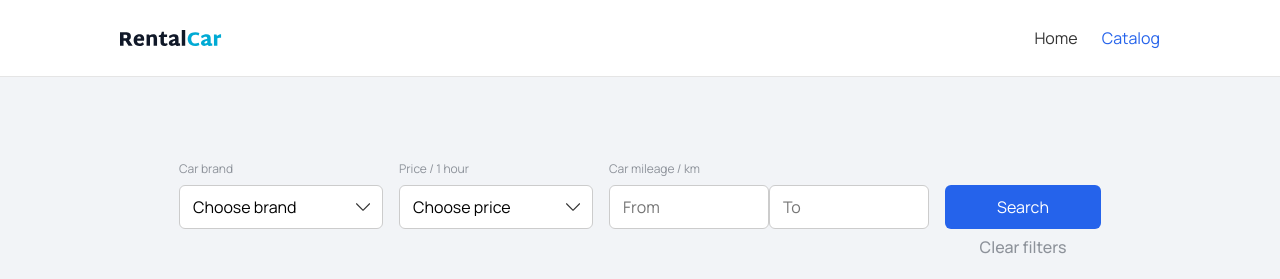
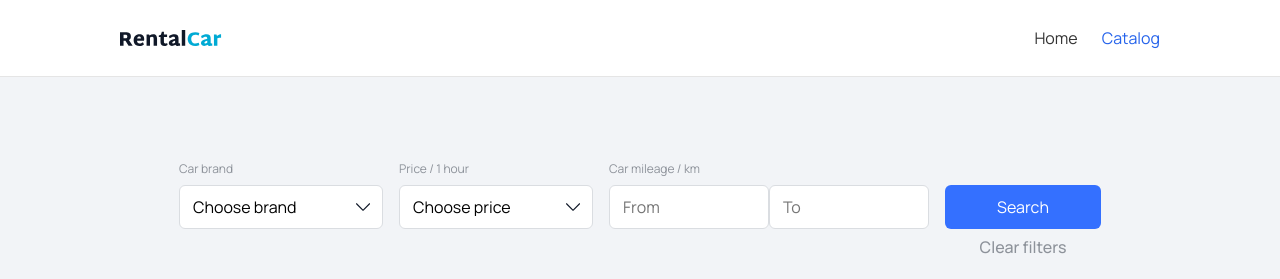
Before and after one commit to Taras-Lisnyak/rental-car, a Next.js app: page /catalog in a window 1280 px wide. Shown: the top 279 px of the page. Built offline with nearby package versions, Linux system fonts and the light colour scheme; no server answers.

Commit message:
add var for Catalog

```diff
--- a/app/catalog/Catalog.module.css
+++ b/app/catalog/Catalog.module.css
@@ -1,5 +1,5 @@
 .mainSection {
-  background-color: #F2F4F7;
+  background-color: var(--badges);
 }
 
 .mainSection :global(.container) {
@@ -58,7 +58,7 @@
   font-size: 19px;
   font-weight: 600;
   text-align: center;
-  color: #333;
+  color: var(--main);
 }
 
 .filterGroupOne {
@@ -127,7 +127,7 @@ max-width: 204px;
 .select,
 .input {
   padding: 10px 13px;
-  border: 1px solid #ccc;
+  border: 1px solid var(--gray-light);
   border-radius: 6px;
   font-size: 16px;
 }
@@ -139,8 +139,9 @@ max-width: 204px;
 }
 
 .button {
-  background-color: #2563eb;
-  color: #fff;
+  background-color: var(--button);
+  color: var(--white);
+  font-family: var(--font-family);
   border: none;
   padding: 11px 24px;
   border-radius: 6px;
@@ -152,7 +153,7 @@ max-width: 204px;
 }
 
 .button:hover {
-  background-color: #1e4ed8;
+  background-color: var(--button-hover);
 }
 
 .clear {
@@ -210,7 +211,7 @@ height: 44px;
 font-weight: 600;
 font-size: 16px;
 line-height: 1.25;
-color: var(--main)
+color: var(--main);
 }
 
 .loadMore:hover {
@@ -232,9 +233,9 @@ color: var(--main)
   width: 100%;
   padding: 10px 40px 10px 13px;
   font-size: 16px;
-  border: 1px solid #ccc;
+  border: 1px solid var(--gray-light);
   border-radius: 6px;
-  background: #fff;
+  background: var(--white);
   appearance: none;
 }
 
@@ -244,7 +245,7 @@ color: var(--main)
 
 
 .select option {
-  color: #333;
+  color: var(--main);
 }
 
 
@@ -258,7 +259,7 @@ color: var(--main)
   pointer-events: none;
   font-size: 16px;
   font-weight: 500;
-  color: #333;
+  color: var(--main);
 }
 
 
@@ -270,5 +271,5 @@ color: var(--main)
   pointer-events: none;
   width: 14px;
   height: 14px;
-  fill: #333;
+  fill: var(--main);
 }
```
